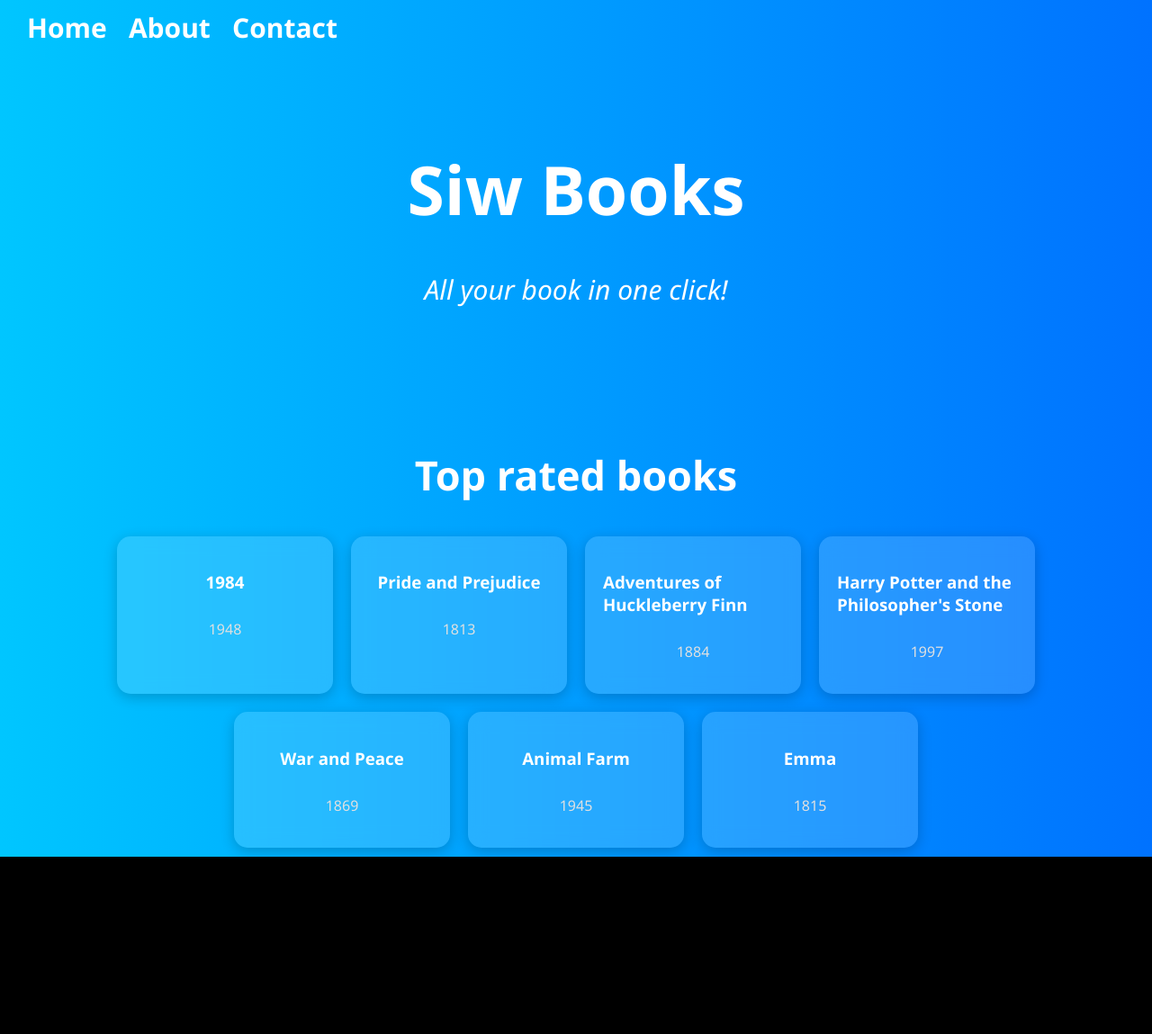
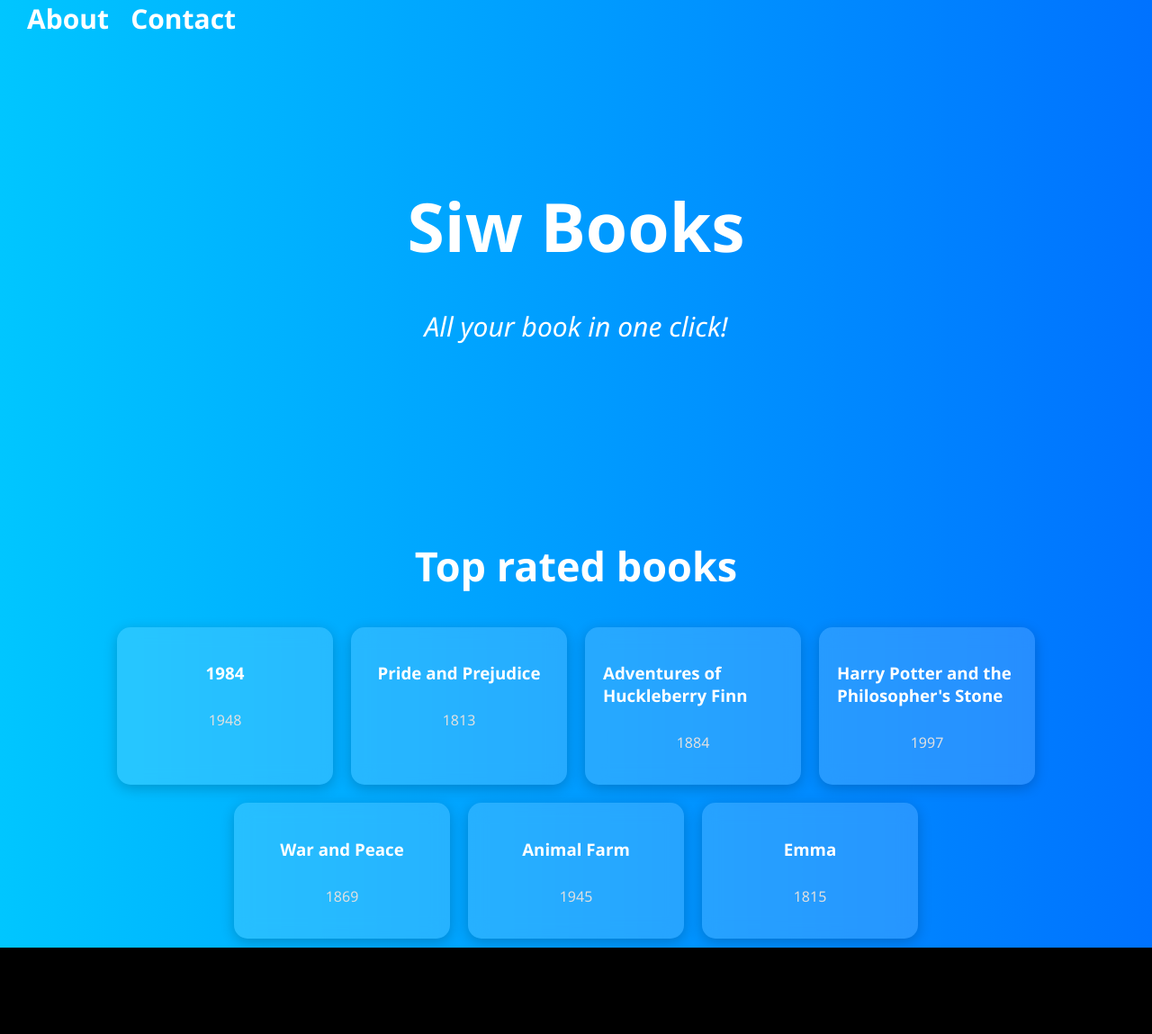
Before and after one commit to Davideee03/siw-book, a Spring Boot app: page / in a window 1280 px wide. Shown: the whole page at 90% size. Before the commit the page ends 952 px from the top, so only its background shows below. Run offline with Spring Boot 4, Linux system fonts and the light colour scheme; data comes from the database, SQL or seed files in the repository.

Commit message:
Ancora CSS aggiustamenti

```diff
--- a/src/main/resources/static/css/style.css
+++ b/src/main/resources/static/css/style.css
@@ -1,9 +1,20 @@
-/* Body and global settings */
-body, html {
+html,
+body {
+	height: 100%;
+	/* Prendono tutta l'altezza della finestra */
+	margin: 0;
+	display: flex;
+	flex-direction: column;
+	/* Layout verticale */
 	background-image: linear-gradient(to right, #00c6ff, #0072ff);
-  margin: 0;
 	font-family: 'Segoe UI', Tahoma, Geneva, Verdana, sans-serif;
 	color: white;
+}
+
+body>*:not(nav):not(footer) {
+	margin-top: 60px;
+	/* spazio per navbar fissa */
+	flex: 1 0 auto;
 }
 
 /* Navbar */
@@ -113,6 +124,8 @@
 
 /* Footer */
 footer {
+	flex-shrink: 0;
+	/* Footer non si riduce, rimane in basso */
 	min-height: 12vh;
 	background-color: black;
 }
@@ -124,16 +137,16 @@
 	flex-wrap: wrap;
 }
 
-.book-authors p{
+.book-authors p {
 	font-size: 30px;
 }
 
-.description{
+.description {
 	text-align: center;
 	margin: 10px;
 	font-size: 30px;
 }
 
-.description p{
+.description p {
 	font-style: italic;
 }
--- a/src/main/resources/templates/homepage.html
+++ b/src/main/resources/templates/homepage.html
@@ -11,7 +11,6 @@
 <body>
 	<nav>
 		<div class="nav-items">
-			<a href="/">Home</a>
 			<a href="/">About</a>
 			<a href="/">Contact</a>
 		</div>
```
Also changed, not shown: 3 other files. Lines whose indentation alone changed are shown as unchanged.
